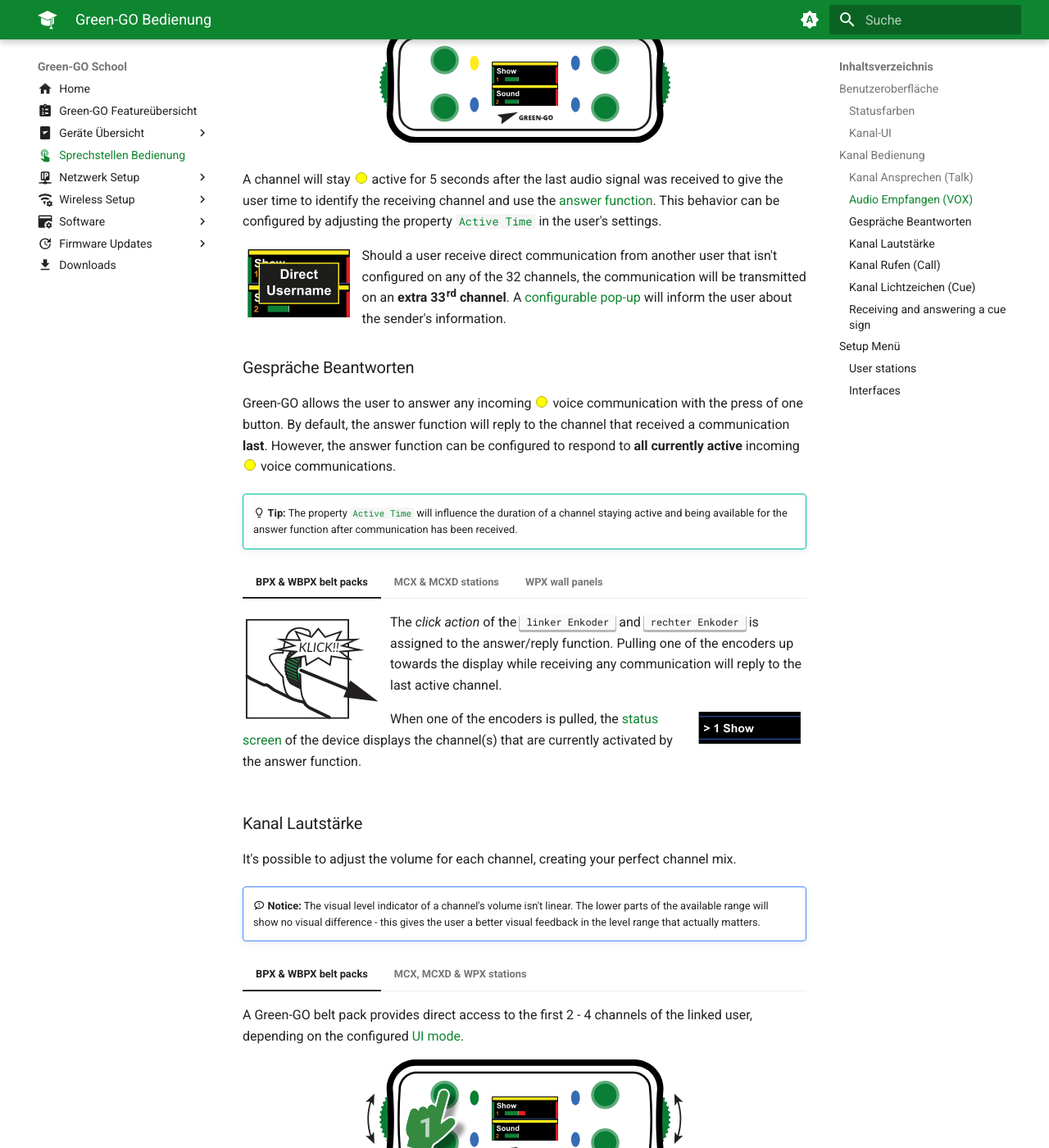
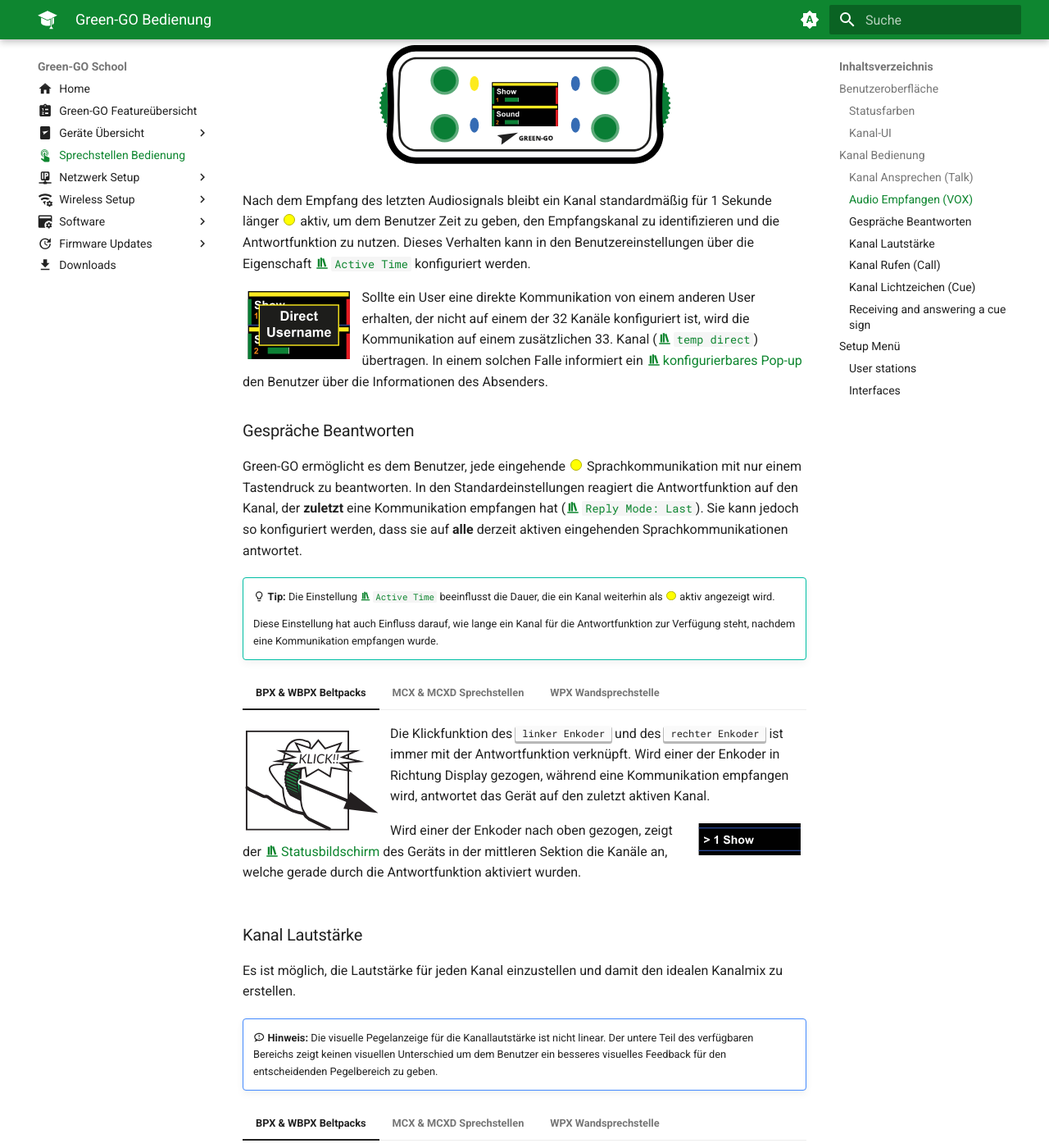
Before and after one commit to lampensau/green-go-school, an MkDocs documentation site: the page built from docs/operation/index.md, in a window 1280 px wide and 1400 px high, scrolled down 3236 px. Shown: the whole window at 82% size. Built offline with MkDocs 1.6.1 and Material for MkDocs 9.7.7, drawn with Linux system fonts in a browser that asks for light colours; some of the changed text lies outside the part shown.

Commit message:
mehr content übersetzung

```diff
--- a/docs/operation/index.md
+++ b/docs/operation/index.md
@@ -72,7 +72,7 @@
 
 Ein _offener_ Kanal wird von der Status-LED durch ein <span class="status-dot green"></span> grünes leuchten signalisiert.
 
-=== "BPX & WBPX belt packs"
+=== "BPX & WBPX Beltpacks"
 
     <div class="svg-container svg-center width-60" data-filename="../assets/images/bpx-use-talk"></div>
 
@@ -82,16 +82,16 @@
 
 Mit den _werkseitigen Standardeinstellungen_, sind zwei [Funktionen] (`Latch/Momentary`) mit einer ++button++ verknüpft:
 
-1. **Press and hold:** Will act as _push-to-talk_ and will close the channel on button release. ([`Momentary`](../glossary.md#momentary))
-2. **Short button press:** Will _latch_ the channel to open on the first press. The second button press will close the channel. ([`Latch`](../glossary.md#latch))
+1. **Drücken und halten:** Kanal ist für die Dauer des Knopfdrucks geöffnet und wird direkt nach dem Loslassen wieder geschlossen. ([`Momentary`](https://manual.greengoconnect.com/en/glossary/#momentary))
+2. **Kurzes Drücken:** Schaltet den Kanal zwischen _geöffnet_ und _geschlossen_, abhängig von aktuellen Status. ([`Latch`](https://manual.greengoconnect.com/en/glossary/#latch))
 
-The function of the button-press can be configured in the channel settings, either on the [device itself](devices.md#channel-assignments-configuration) or with the help of the [Green-GO Control](../software/tree/
+Die Kopffunktionalität kann einfach in den Einstellungen eines Kanals angepasst werden. Dies kann entweder [direkt am Gerät](https://manual.greengoconnect.com/en/getting-started/devices/#channel-assignments-configuration) oder mit Hilfe der [Green-GO Control Software](https://manual.greengoconnect.com/en/software/tree/users/#channels-tab) erfolgen.
 
 ### Audio Empfangen (VOX)
 
-If voice communication is received, the channel status will change to <span class="status-dot yellow"></span> yellow. The device will transmit audio with the set channel volume to the active audio output.
+Das Gerät überträgt Audio mit der eingestellten Kanallautstärke an den aktiven Audioausgang. Bei Empfang einer Sprachverbindung wechselt der entsprechende Kanalstatus auf <span class="status-dot yellow"></span> gelb um dies zu signalisieren.
 
-=== "BPX & WBPX belt packs"
+=== "BPX & WBPX Beltpacks"
 
     <div class="svg-container svg-center width-60" data-filename="../assets/images/bpx-use-listen">
       <noscript>
@@ -100,80 +100,100 @@
       </noscript>
     </div>
 
-=== "MCX, MCXD & WPX stations"
+=== "MCX & MCXD Sprechstellen"
 
     <div class="svg-container svg-center width-70" data-filename="../assets/images/mcx-use-listen"></div>
 
-A channel will stay <span class="status-dot yellow"></span> active for 5 seconds after the last audio signal was received to give the user time to identify the receiving channel and use the [answer function](#answering-communications). This behavior can be configured by adjusting the property [`Active Time`](../devices/mcx.md#active-time) in the user's settings.
+
+=== "WPX Wandsprechstelle"
+
+    <div class="svg-container svg-center width-70" data-filename="../assets/images/mcx-use-listen"></div>
+
+Nach dem Empfang des letzten Audiosignals bleibt ein Kanal standardmäßig für 1 Sekunde länger <span class="status-dot yellow"></span> aktiv, um dem Benutzer Zeit zu geben, den Empfangskanal zu identifizieren und die Antwortfunktion zu nutzen. Dieses Verhalten kann in den Benutzereinstellungen über die Eigenschaft [`Active Time`](https://manual.greengoconnect.com/en/devices/mcx/#active-time) konfiguriert werden.
 
 <div class="svg-container svg-inline width-20" data-filename="../assets/images/bpx-popup-direct"></div>
 
-Should a user receive direct communication from another user that isn't configured on any of the 32 channels, the communication will be transmitted on an **extra 33rd channel**. A [configurable pop-up](../devices/mcx.md#popup) will inform the user about the sender's information.
+Sollte ein User eine direkte Kommunikation von einem anderen User erhalten, der nicht auf einem der 32 Kanäle konfiguriert ist, wird die Kommunikation auf einem zusätzlichen 33. Kanal ([`temp direct`](https://manual.greengoconnect.com/en/glossary/#direct-channel)) übertragen. In einem solchen Falle informiert ein [konfigurierbares Pop-up](https://manual.greengoconnect.com/en/devices/mcx/#popup) den Benutzer über die Informationen des Absenders.
 
 ### Gespräche Beantworten
 
-Green-GO allows the user to answer any incoming <span class="status-dot yellow"></span> voice communication with the press of one button. By default, the answer function will reply to the channel that received a communication **last**. However, the answer function can be configured to respond to **all currently active** incoming <span class="status-dot yellow"></span> voice communications.
+Green-GO ermöglicht es dem Benutzer, jede eingehende <span class="status-dot yellow"></span> Sprachkommunikation mit nur einem Tastendruck zu beantworten. In den Standardeinstellungen reagiert die Antwortfunktion auf den Kanal, der **zuletzt** eine Kommunikation empfangen hat ([`Reply Mode: Last`](https://manual.greengoconnect.com/en/devices/bpx/?h=reply+mode#reply-mode)). Sie kann jedoch so konfiguriert werden, dass sie auf **alle** derzeit aktiven eingehenden Sprachkommunikationen antwortet.
 
 !!! tip ""
-    :material-lightbulb-outline: **Tip:** The property [`Active Time`](../devices/mcx.md#active-time) will influence the duration of a channel staying active and being available for the answer function after communication has been received.
+    :material-lightbulb-outline: **Tip:** Die Einstellung [`Active Time`](https://manual.greengoconnect.com/en/devices/mcx/#active-time) beeinflusst die Dauer, die ein Kanal weiterhin als <span class="status-dot yellow"></span> aktiv angezeigt wird.
 
-=== "BPX & WBPX belt packs"
+    Diese Einstellung hat auch Einfluss darauf, wie lange ein Kanal für die Antwortfunktion zur Verfügung steht, nachdem eine Kommunikation empfangen wurde.
+
+=== "BPX & WBPX Beltpacks"
 
     <div class="svg-container svg-inline width-25" data-filename="../assets/images/bpx_click2"></div>
-    The _click action_ of the ++bpx-enc1++ and ++bpx-enc2++ is assigned to the answer/reply function. Pulling one of the encoders up towards the display while receiving any communication will reply to the last active channel.
+    Die Klickfunktion des ++bpx-enc1++ und des ++bpx-enc2++ ist immer mit der Antwortfunktion verknüpft. Wird einer der Enkoder in Richtung Display gezogen, während eine Kommunikation empfangen wird, antwortet das Gerät auf den zuletzt aktiven Kanal.
 
     <div class="svg-container svg-inline-right width-20" data-filename="../assets/images/bpx-status-answer"></div>
-    When one of the encoders is pulled, the [status screen](#) of the device displays the channel(s) that are currently activated by the answer function.
+    Wird einer der Enkoder nach oben gezogen, zeigt der [Statusbildschirm](https://manual.greengoconnect.com/en/devices/bpx/#status-screen) des Geräts in der mittleren Sektion die Kanäle an, welche gerade durch die Antwortfunktion aktiviert wurden.
 
-=== "MCX & MCXD stations"
+=== "MCX & MCXD Sprechstellen"
 
     <div class="svg-container svg-inline width-50" data-filename="../assets/images/mcx-functions-answerreply"></div>
-    The answer function must be [assigned](../devices/mcx.md#configuring-the-user-interface) to the user interface to be available. When available, the ++button++ of the answer function will allow a [reply](../glossary.md#reply) to the active channel(s), the ++touchscreen++ section will clear the current answer cue.
+    Die Antwortfunktion muss der Benutzer&shy;oberfläche [zugewiesen werden](https://manual.greengoconnect.com/en/devices/mcx/#configuring-the-user-interface), bevor diese zur Benutzung verfügbar ist.
 
-    When the function is inactive, it will display the local user of the device.
+    Wenn verfügbar, ermöglicht die ++button++ der Funktion das Antworten auf aktive Kanäle, abhängig von der Einstellung des `Reply Mode`. Eine Berührung des ++touchscreen++ setzt die Antwortfunktion wieder zurück.
 
-=== "WPX wall panels"
+    Ist die Funktion inaktiv, zeigt sie den lokalen Benutzer des Geräts an.
+
+=== "WPX Wandsprechstelle"
 
     <div class="svg-container svg-inline width-50" data-filename="../assets/images/wpx-functions-answerreply_2"></div>
-    The answer function must be [assigned](../devices/mcx.md#configuring-the-user-interface) to the user interface to be available. When available, the ++button++ of the answer function will allow a [reply](../glossary.md#reply) to the active channel(s), the ++touchscreen++ section will clear the current answer cue.
+    Die Antwortfunktion muss der Benutzer&shy;oberfläche [zugewiesen werden](https://manual.greengoconnect.com/en/devices/mcx/#configuring-the-user-interface), bevor diese zur Benutzung verfügbar ist.
 
-    When the function is inactive, it will display the local user of the device.
+    Wenn verfügbar, ermöglicht die ++button++ der Funktion das Antworten auf aktive Kanäle, abhängig von der Einstellung des `Reply Mode`. Eine Berührung des ++touchscreen++ setzt die Antwortfunktion wieder zurück.
+
+    Ist die Funktion inaktiv, zeigt sie den lokalen Benutzer des Geräts an.
 
 ### Kanal Lautstärke
 
-It's possible to adjust the volume for each channel, creating your perfect channel mix.
+Es ist möglich, die Lautstärke für jeden Kanal einzustellen und damit den idealen Kanalmix zu erstellen.
 
 !!! note ""
-    :material-chat-alert-outline: **Notice:** The visual level indicator of a channel's volume isn't linear. The lower parts of the available range will show no visual difference - this gives the user a better visual feedback in the level range that actually matters.
+    :material-chat-alert-outline: **Hinweis:** Die visuelle Pegelanzeige für die Kanallautstärke ist nicht linear. Der untere Teil des verfügbaren Bereichs zeigt keinen visuellen Unterschied um dem Benutzer ein besseres visuelles Feedback für den entscheidenden Pegelbereich zu geben.
 
-=== "BPX & WBPX belt packs"
+=== "BPX & WBPX Beltpacks"
 
-    A Green-GO belt pack provides direct access to the first 2 - 4 channels of the linked user, depending on the configured [UI mode](../devices/bpx.md#ui-modes).
+    Ein Green-GO Beltpack ermöglicht den direkten Zugriff auf die ersten 2 - 4 Kanäle des verknüpften Users, je nach dem konfigurierten [UI-Modus](https://manual.greengoconnect.com/en/devices/bpx/#ui-modes).
 
     <div class="svg-container svg-center width-60" data-filename="../assets/images/bpx-use-volume-channel"></div>
-    The volume for these channels can be easily adjusted by pressing one of the channel ++bpx-btns++ together with rotating either the ++bpx-enc1++ or ++bpx-enc2++.
+    Die Kanallautstärke kann einfach mit Hilfe der Kanaltaste und der Drehbewegung eines Enkoders reguliert werden.
 
-    The volume meter below a channel's name will display the current volume setting.
+    Die Lautstärkeanzeige unter dem Kanalnamen zeigt die aktuelle Lautstärke an.
 
     !!! warning ""
-        :material-alert-outline: **Warning:** Adjusting the channel volume in direct access will always open the channel for voice communication.
+        :material-alert-outline: **Warunung:** Eine Änderung der Kanallautstärke über das Kanal-UI öffnet immer den Kanal für die Sprachkommunikation.
 
     !!! tip ""
-        :material-lightbulb-outline: **Tip:** The rest of the channels can be accessed and adjusted through the [extended channel view](../devices/bpx.md#extended-channel-view)
+        :material-lightbulb-outline: **Tip:** Weitere Kanäle können über die [erweiterte Kanalansicht](https://manual.greengoconnect.com/en/devices/bpx/#extended-channel-view) bedient und eingestellt werden.
 
-=== "MCX, MCXD & WPX stations"
+=== "MCX & MCXD Sprechstellen"
 
     <div class="svg-container svg-center width-70" data-filename="../assets/images/mcx-use-volume-channel"></div>
-    The [listen screen mode](../devices/mcx.md#operation-mode-switches) must be activated to adjust a channel's volume on an MCX, MCXD, or WPX station. When active, the ++touchscreen++ section for the channel and the ++encoder++ rotation will raise or lower the channel volume. The _volume meter_ on top of the [channel UI](#user-interface) will display the current volume setting.
+    Der [Listen-Screen-Modus](https://manual.greengoconnect.com/en/devices/mcx/#screen-function-switches) muss aktiviert sein, um die Lautstärke eines Kanals auf einer MCX- oder MCXD Sprechstelle zu regeln.
+
+    Ist der Modus aktiviert, wird die Lautstärke des Kanals über den Touchscreen-Bereich des Kanals und die Drehung des Encoders erhöht oder verringert. Die aktuelle Kanallautstärke wird von der Pegelanzeige oberhalb des Kanalnamens angezeigt.
+
+=== "WPX Wandsprechstelle"
+
+    <div class="svg-container svg-center width-70" data-filename="../assets/images/mcx-use-volume-channel"></div>
+    Der [Listen-Screen-Modus](https://manual.greengoconnect.com/en/devices/mcx/#screen-function-switches) muss aktiviert sein, um die Lautstärke eines Kanals auf einer WPX Wandsprechstelle zu regeln.
+
+    Ist der Modus aktiviert, wird die Lautstärke des Kanals über den Touchscreen-Bereich des Kanals und die Drehung des Encoders erhöht oder verringert. Die aktuelle Kanallautstärke wird von der Pegelanzeige oberhalb des Kanalnamens angezeigt.
 
 #### Kanal Stumm Schalten
 
-=== "BPX & WBPX belt packs"
+=== "BPX & WBPX Beltpacks"
 
     <div class="svg-container svg-center width-60" data-filename="../assets/images/bpx-use-mute"></div>
 
     <div class="svg-container svg-inline-right width-25" data-filename="../assets/images/bpx_click1"></div>
-    To mute one of the first 2 - 4 channels of a user, the user needs to press one of the available channel ++bpx-btns++ and pull either the ++bpx-enc1++ or ++bpx-enc2++ towards the display.
+    Um einen der ersten 2 - 4 Kanäle eines Benutzers stumm zu schalten, muss eine der verfügbaren Kanaltasten gedrückt und einer der beiden Enkoder in Richtung des Displays gezogen werden.
 
     !!! warning ""
         :material-alert-outline: **Warning:** Adjusting the channel volume in direct access will always open the channel for voice communication.
@@ -181,7 +201,12 @@
     !!! tip ""
         :material-lightbulb-outline: **Tip:** The rest of the channels can be accessed and adjusted through the [Extended Channel View](#)<!-- Link needs to be set when device manual is ready -->.
 
-=== "MCX, MCXD & WPX stations"
+=== "MCX & MCXD Sprechstellen"
+
+    <div class="svg-container svg-center width-70" data-filename="../assets/images/mcx-functions-mode-listen"></div>
+    With the [listen screen mode](../devices/mcx.md#operation-mode-switches) enabled, a channel's ++touchscreen++ section can be tapped to mute or unmute the channel.
+
+=== "WPX Wandsprechstelle"
 
     <div class="svg-container svg-center width-70" data-filename="../assets/images/mcx-functions-mode-listen"></div>
     With the [listen screen mode](../devices/mcx.md#operation-mode-switches) enabled, a channel's ++touchscreen++ section can be tapped to mute or unmute the channel.
@@ -194,7 +219,7 @@
 
 Should a channel receive or send a call signal, the channel status will change to <span class="status-dot red"></span> red and, after a short while, to blinking <span class="status-dot blink__white-red"></span> red and white, signaling the [alert call](../glossary.md#alert-call).
 
-=== "BPX & WBPX belt packs"
+=== "BPX & WBPX Beltpacks"
 
     Green-GO belt packs feature several [user interface presets](#) that influence how a call sign can be sent to a channel. To find more about the available user interface presets, check out the corresponding device manual.
 
@@ -203,7 +228,15 @@
     | <div class="svg-container svg-center" data-filename="../assets/images/bpx_call-2ch"></div> | <div class="svg-container svg-center" data-filename="../assets/images/bpx_call-3ch"></div> | <div class="svg-container svg-center" data-filename="../assets/images/bpx_call-ext"></div> |
     | A belt pack using the [2-channel UI-mode](../devices/bpx.md#ui-modes) will feature direct access to call signs on channels 1 and 2 on <br>++bpx-btn3++ or ++bpx-btn4++, respectively. | The [3-channel UI-mode](../devices/bpx.md#ui-modes) features access to the call function on ++bpx-btn4++ as soon as any of the three first channels are open. | The [Extended Channel View](../devices/bpx.md#extended-channel-view) allows access to all 32 user channels. A call sign can be sent to the selected channel by pressing ++bpx-btn2++. |
 
-=== "MCX, MCXD & WPX stations"
+=== "MCX & MCXD Sprechstellen"
+
+     <div class="svg-container svg-center width-60" data-filename="../assets/images/mcx-functions-mode-call"></div>
+    The [call screen mode](../devices/mcx.md#operation-mode-switches) needs to be active on the device to enable the **sending** of call signals. When activated, the touch on a channel's ++touchscreen++ section will send a call sign to the assigned target(s).
+
+    !!! tip ""
+        :material-lightbulb-outline: **Tip:** It is possible to send a call sign with the press of a channel's ++button++. The property [`Button`](../devices/mcx.md#button) defines if the buttons should change their function to the active [screen mode](../devices/mcx.md#screen-function) or always open a channel for voice communication.
+
+=== "WPX Wandsprechstelle"
 
      <div class="svg-container svg-center width-60" data-filename="../assets/images/mcx-functions-mode-call"></div>
     The [call screen mode](../devices/mcx.md#operation-mode-switches) needs to be active on the device to enable the **sending** of call signals. When activated, the touch on a channel's ++touchscreen++ section will send a call sign to the assigned target(s).
@@ -223,21 +256,21 @@
 
 Incoming cue signs will be displayed with a pop-up on the screen. Additionally, the channel status will change its [color](#status-colors) according to the cue stage.<!-- The pop-ups can be easily cleared by pressing any ++button++ on the device.-->
 
-=== "BPX & WBPX belt packs"
+=== "BPX & WBPX Beltpacks"
 
      <div class="svg-container svg-inline width-25" data-filename="../assets/images/bpx_click2"></div>
     Answering an incoming <span class="status-dot blink__red-yellow"></span> attention cue is the same as [answering any communication](#answering-communications): Pulling one of the encoders up towards the display.
 
     <!--The pop-ups showing the status and sender information of the signal can be cleared by pressing any of the four ++bpx-btns++ on the front of the device.-->
 
-=== "MCX & MCXD stations"
+=== "MCX & MCXD Sprechstellen"
 
     | Answer incoming Attention Cue {: .two-col} | Incoming Hold or Go Cues {: .two-col} |
     | --- | --- |
     | <div class="svg-container svg-center" data-filename="../assets/images/mcx_functions_cue-rcv_attention"></div> | <div class="svg-container svg-center" data-filename="../assets/images/mcx_functions_cue-rcv_hold_go"></div> |
     | An incoming `Attention` cue will be displayed with its sender information in a pop-up on the third touchscreen. The Setup or Shift buttons can be pressed to answer incoming `Attention` cues. | An incoming `Ready` or `GO` cue will be displayed in a pop-up together with the sender's information on the third touchscreen. <!--The pop-up can be cleared by pressing any ++button++ of the device.--> |
 
-<!-- === "WPX wall panel"
+<!-- === "WPX Wandsprechstelle"
 
     {==I'm honestly lost on how the answer function works on the WPX. Was it pushing the encoder while receiving a communication?==} -->
 
@@ -247,7 +280,7 @@
 
 ### User stations
 
-=== "BPX & WBPX belt packs"
+=== "BPX & WBPX Beltpacks"
 
     The [BPX](../devices/bpx.md) and [WBPX](../devices/wbpx.md) belt packs feature two methods to access the setup menu:
 
@@ -256,12 +289,12 @@
     | <div class="svg-container svg-center" data-filename="../assets/images/bpx_setup1"></div> | <div class="svg-container svg-center" data-filename="../assets/images/bpx-setup-method_b"></div> |
     | Pull the ++bpx-enc1+bpx-enc2++ up towards the display. | Press ++bpx-btn1+bpx-btn3++ after pulling and holding either the ++bpx-enc1++ or ++bpx-enc2++ up towards the display. |
 
-=== "MCX & MCXD stations"
+=== "MCX & MCXD Sprechstellen"
 
      <div class="svg-container svg-inline width-50" data-filename="../assets/images/mcx_setup"></div>
     The [MCX rack](../devices/mcx.md) and [MCXD desktop](../devices/mcxd.md) stations provide easy access to the setup menu using a dedicated ++setup++ button and navigated with the help of the encoder right next to it.
 
-=== "WPX wall panel"
+=== "WPX Wandsprechstelle"
 
      <div class="svg-container svg-inline width-50" data-filename="../assets/images/wpx_setup"></div>
     The setup menu on the [WPX wall panel](../devices/wpx.md) is hidden behind the press of the ++encoder++. When pressed, the 6th ++touchscreen++ section on the bottom right will provide access to the setup menu if tapped.
```
Also changed, not shown: docs/network/index.md (+1 -1 lines), docs/devices/mcx-rack-front-1.png (deleted), 3 other files.
